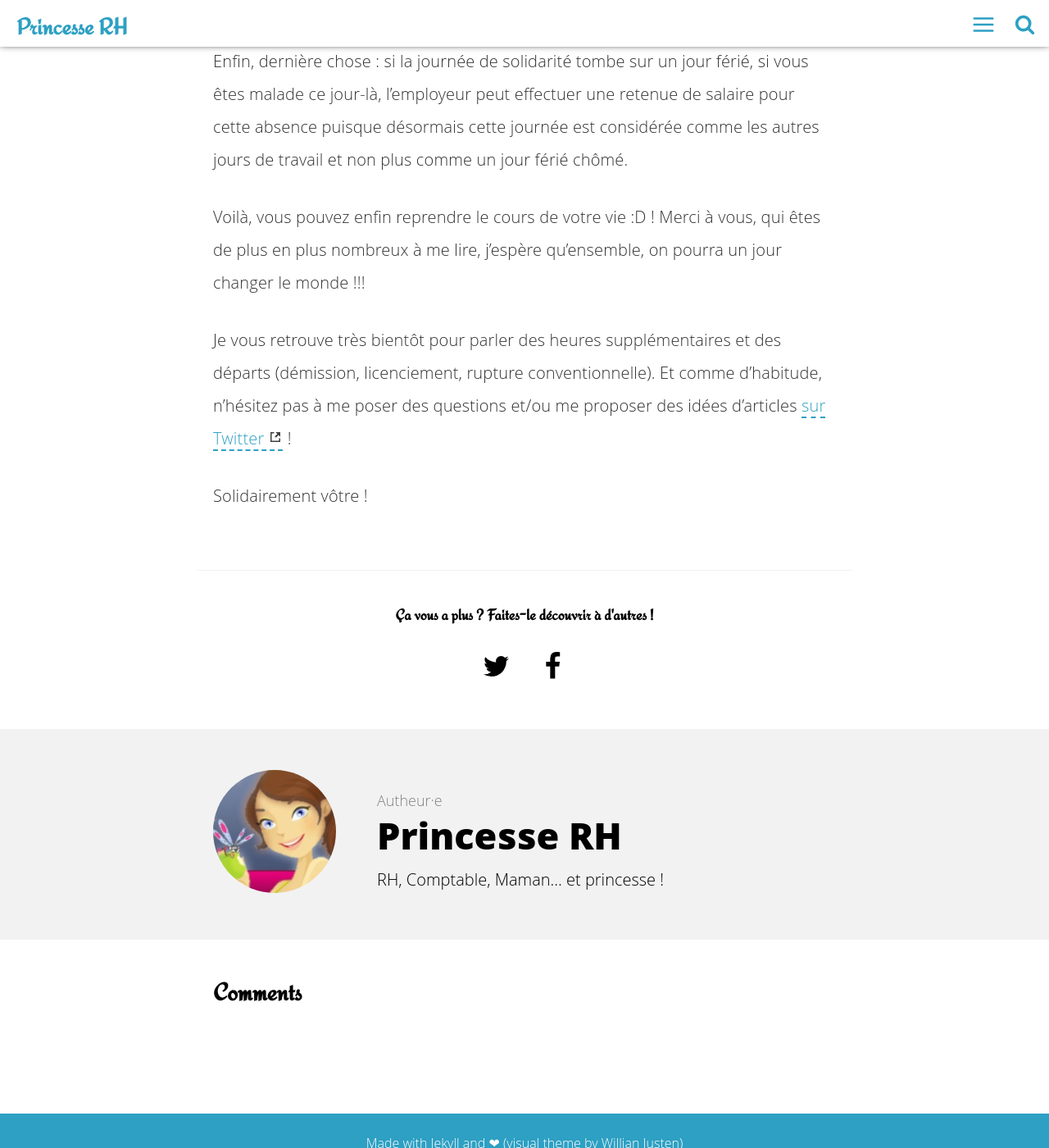
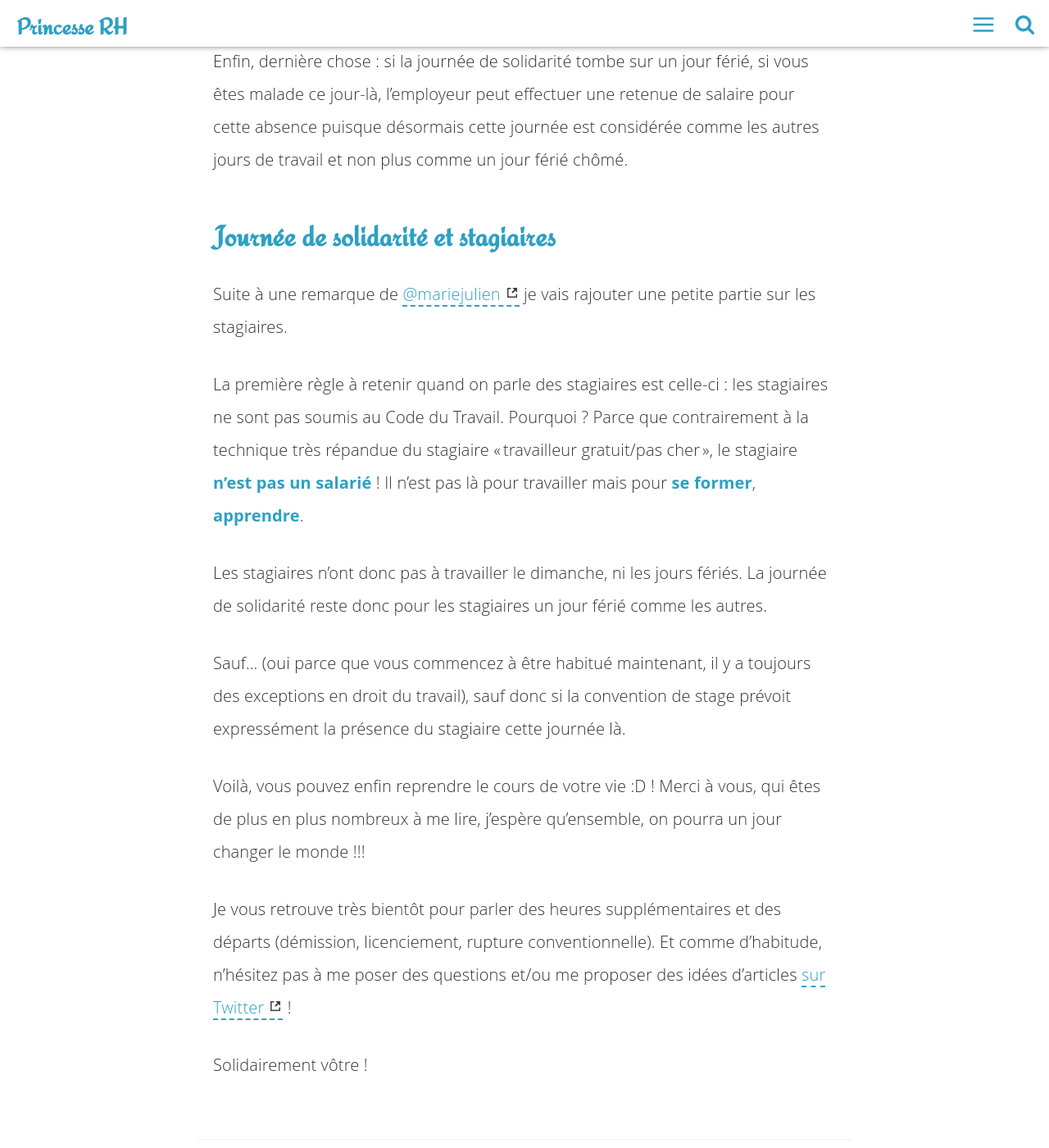
Before and after one commit to Libelilou/libelilou.github.io, a Jekyll site: the page built from _posts/rh/2017-01-08-solidarite.md, in a window 1280 px wide and 1400 px high, scrolled down 12495 px. Shown: the whole window at 82% size. Built offline with Jekyll 4.4.1, drawn with Linux system fonts in a browser that asks for light colours; comment, search, counter and statistics services are not loaded.

Commit message:
update stagiaires

```diff
--- a/_posts/rh/2017-01-08-solidarite.md
+++ b/_posts/rh/2017-01-08-solidarite.md
@@ -141,6 +141,15 @@ Vous pouvez également décider de poser un JRTT ce jour-là. Bref, vous n'êtes
 
 Enfin, dernière chose : si la journée de solidarité tombe sur un jour férié, si vous êtes malade ce jour-là, l'employeur peut effectuer une retenue de salaire pour cette absence puisque désormais cette journée est considérée comme les autres jours de travail et non plus comme un jour férié chômé.
 
+## Journée de solidarité et stagiaires
+
+Suite à une remarque de [@mariejulien](https://twitter.com/search?q=mariejulien&src=typd) je vais rajouter une petite partie sur les stagiaires.
+
+La première règle à retenir quand on parle des stagiaires est celle-ci : les stagiaires ne sont pas soumis au Code du Travail. Pourquoi ? Parce que contrairement à la technique très répandue du stagiaire "travailleur gratuit/pas cher", le stagiaire **n'est pas un salarié** ! Il n'est pas là pour travailler mais pour **se former**, **apprendre**.
+
+Les stagiaires n'ont donc pas à travailler le dimanche, ni les jours fériés. La journée de solidarité reste donc pour les stagiaires un jour férié comme les autres.
+
+Sauf... (oui parce que vous commencez à être habitué maintenant, il y a toujours des exceptions en droit du travail), sauf donc si la convention de stage prévoit expressément la présence du stagiaire cette journée là.
 
 
 Voilà, vous pouvez enfin reprendre le cours de votre vie :D ! Merci à vous, qui êtes de plus en plus nombreux à me lire, j'espère qu'ensemble, on pourra un jour changer le monde !!!
```
